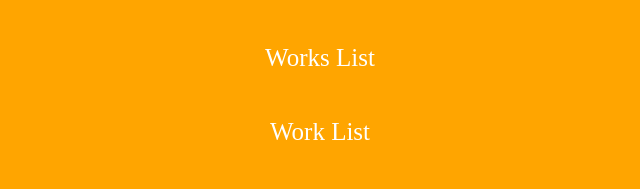
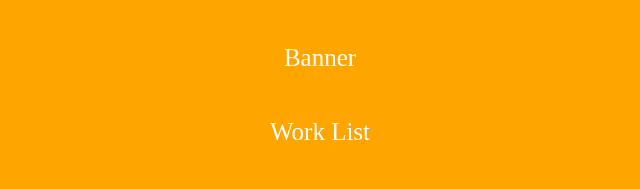
Before and after one commit to gautam960/web-style, a plain HTML site: page test.html in a window 1280 px wide. Shown: the part 223-412 px from the top of the page, 320-960 px from the left. Drawn offline with Linux system fonts and the light colour scheme.

Commit message:
Update test.html

```diff
--- a/test.html
+++ b/test.html
@@ -58,7 +58,7 @@ a:active{color:red;}
 
 <li><a href="abhinav.html">Photogallery</a></li>
 
-<li><a href="#">Works List</a></li>
+<li><a href="banner.html">Banner</a></li>
 <li><a href="list.html">Work List</a></li>
 
 <li><a href="#">web project</a></li>
```
